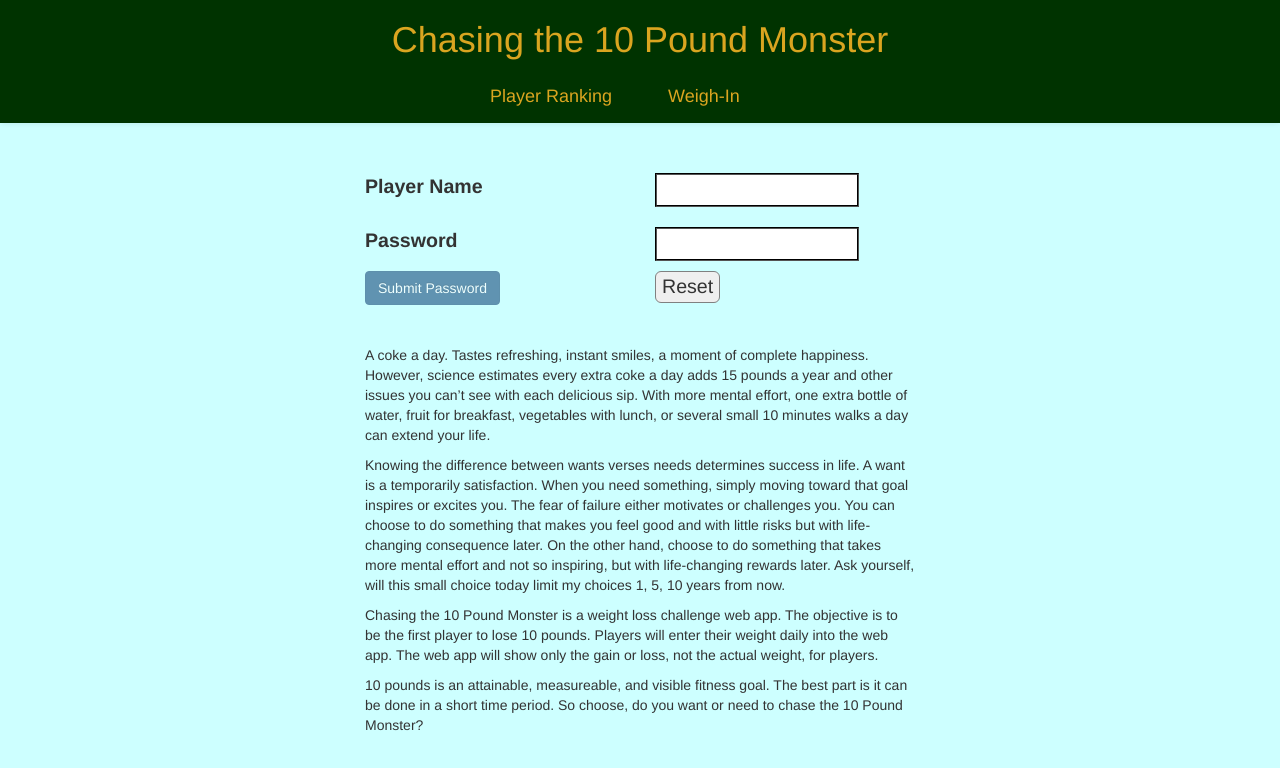
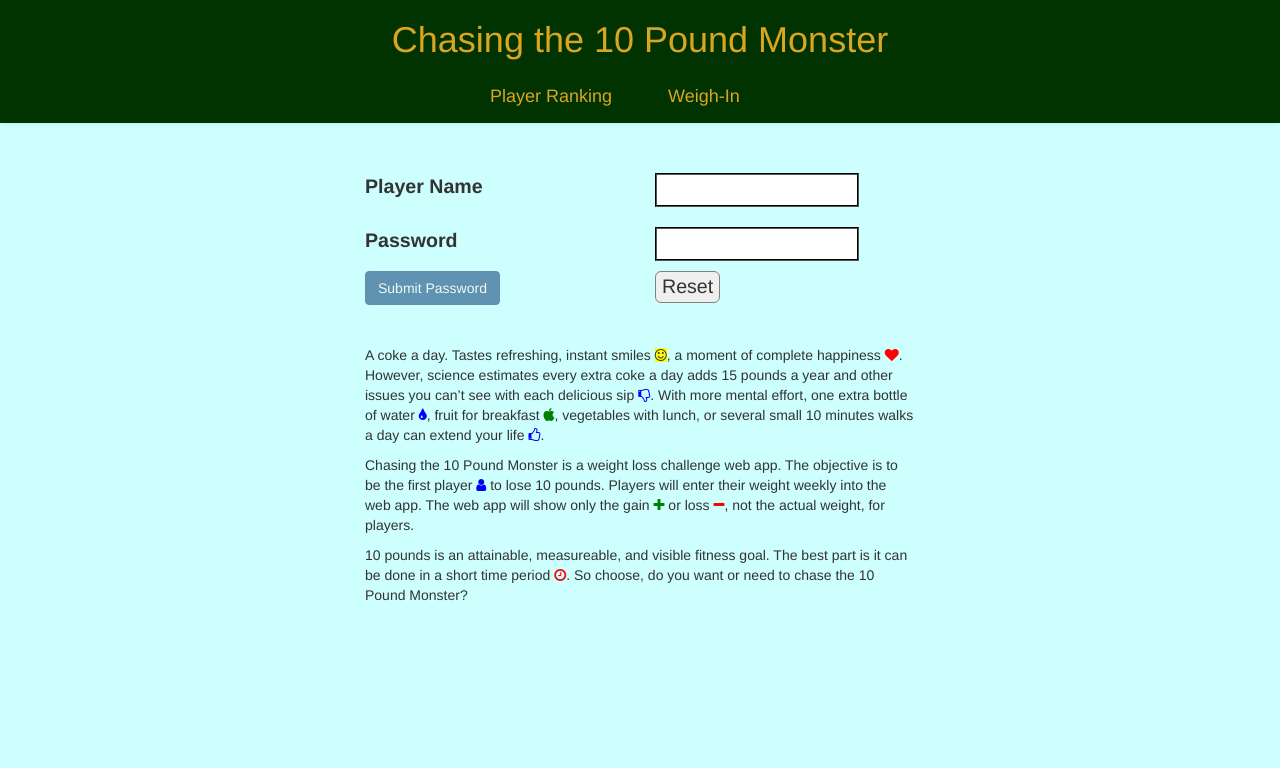
Before and after one commit to jcsmileyjr/10MON, a plain HTML site: page index.html in a window 1280 px wide. Drawn offline with nearby package versions, Linux system fonts and the light colour scheme; some packages are replaced by stand-ins of ours; a script that the page names is missing.

Commit message:
Issue #12 Condence LogIn page Intro and add emojis
1. Removed second paragraph
2. added lots of emojis to give humor and human emotions.

```diff
--- a/index.html
+++ b/index.html
@@ -81,16 +81,13 @@
                 </form>
                     <div class="col-xs-12 col-sm-12 col-md-12 col-lg-12"><br><br>
                         <p>
-                            A coke a day. Tastes refreshing, instant smiles, a moment of complete happiness. However, science estimates every extra coke a day adds 15 pounds a year and other issues you can’t see with each delicious sip. With more mental effort, one extra bottle of water, fruit for breakfast, vegetables with lunch, or several small 10 minutes walks a day can extend your life.
+                            A coke a day. Tastes refreshing, instant smiles <i class="fa fa-smile-o" aria-hidden="true" style="background-color:yellow"></i>, a moment of complete happiness <i class="fa fa-heart" aria-hidden="true" style="color:red"></i>. However, science estimates every extra coke a day adds 15 pounds a year and other issues you can’t see with each delicious sip <i class="fa fa-thumbs-o-down" aria-hidden="true" style="color:blue"></i>. With more mental effort, one extra bottle of water <i class="fa fa-tint" aria-hidden="true" style="color:blue"></i>, fruit for breakfast <i class="fa fa-apple" aria-hidden="true" style="color:green"></i>, vegetables with lunch, or several small 10 minutes walks a day can extend your life <i class="fa fa-thumbs-o-up" aria-hidden="true" style="color:blue"></i>.
                         </p>
                         <p>
-                            Knowing the difference between wants verses needs determines success in life. A want is a temporarily satisfaction. When you need something, simply moving toward that goal inspires or excites you. The fear of failure either motivates or challenges you. You can choose to do something that makes you feel good and with little risks but with life-changing consequence later. On the other hand, choose to do something that takes more mental effort and not so inspiring, but with life-changing rewards later. Ask yourself, will this small choice today limit my choices 1, 5, 10 years from now.
+                            Chasing the 10 Pound Monster is a weight loss challenge web app. The objective is to be the first player <i class="fa fa-user" aria-hidden="true" style="color:blue"></i> to lose 10 pounds. Players will enter their weight weekly into the web app. The web app will show only the gain <i class="fa fa-plus" aria-hidden="true" style="color:green"></i> or loss <i class="fa fa-minus" aria-hidden="true" style="color:red"></i>, not the actual weight, for players.
                         </p>
                         <p>
-                            Chasing the 10 Pound Monster is a weight loss challenge web app. The objective is to be the first player to lose 10 pounds. Players will enter their weight daily into the web app. The web app will show only the gain or loss, not the actual weight, for players.
-                        </p>
-                        <p>
-                            10 pounds is an attainable, measureable, and visible fitness goal. The best part is it can be done in a short time period. So choose, do you want or need to chase the 10 Pound Monster?
+                            10 pounds is an attainable, measureable, and visible fitness goal. The best part is it can be done in a short time period <i class="fa fa-clock-o" aria-hidden="true" style="color:red"></i>. So choose, do you want or need to chase the 10 Pound Monster?
                         </p>
                     </div>
 
```
